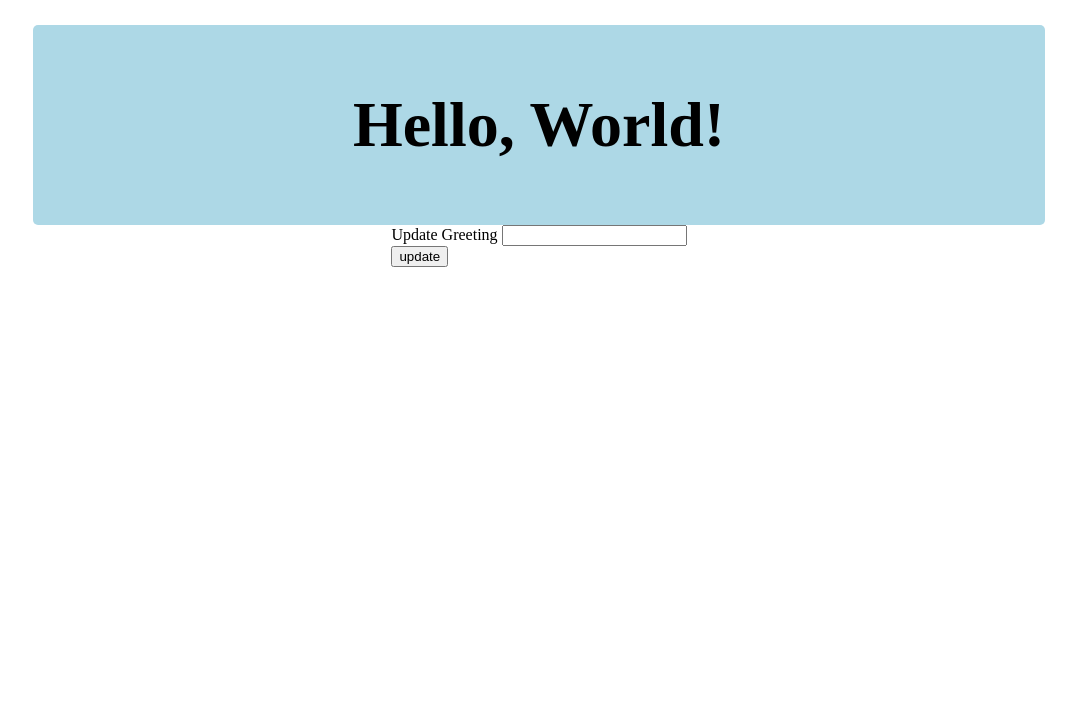
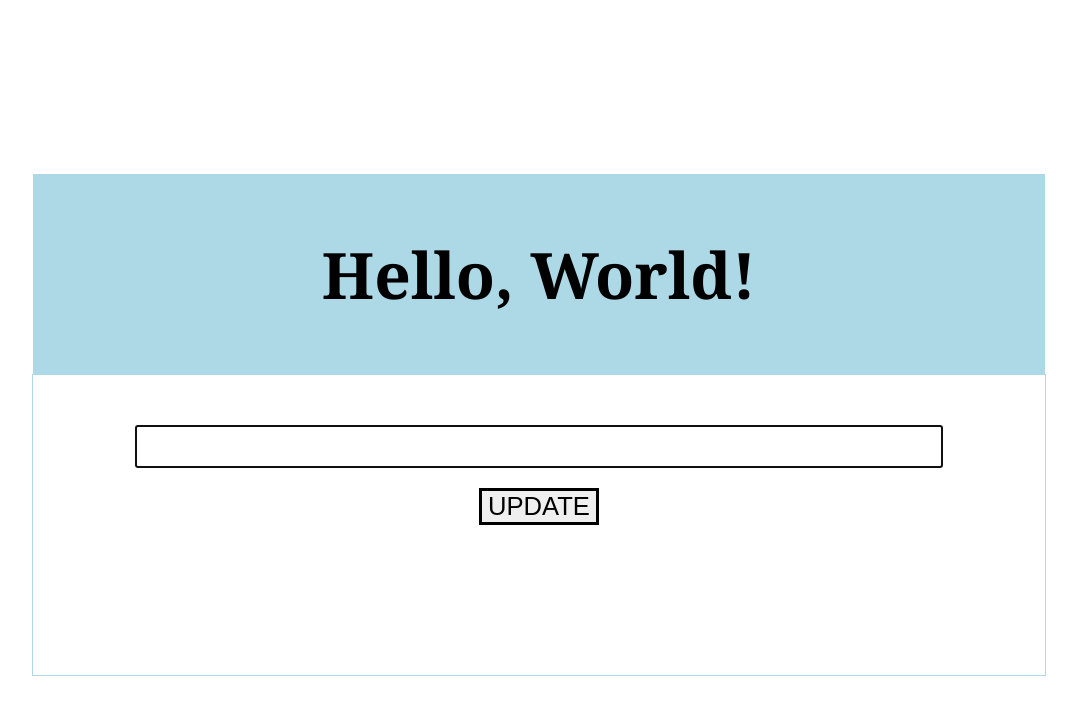
Before and after one commit to ksolo/hoscdev-greeter-ui, a website: page src/index.html in a window 1280 px wide. Shown: the whole page, without its empty margins (101-1178 px from the left). Drawn offline with Linux system fonts and the light colour scheme.

Commit message:
initial styles

```diff
--- a/src/css/app.css
+++ b/src/css/app.css
@@ -1,16 +1,21 @@
+html, body {
+  height: 100%;
+  font-family: Cambria, Cochin, Georgia, Times, 'Times New Roman', serif;
+}
+
 main {
   align-items: center;
   display: flex;
   flex-direction: column;
   justify-content: center;
   margin: 25px auto;
+  min-height: 100%;
   width: 80%;
 }
 
 section.current-greeting {
   align-items: center;
   background-color: lightblue;
-  border-radius: 5px;
   display: flex;
   flex-direction: column;
   font-size: 4em;
@@ -20,3 +25,34 @@ section.current-greeting {
   width: 100%;
   text-align: center;
 }
+
+section.update-greeting {
+  border: 1px solid lightblue;
+
+  font-size: 2em;
+  min-height: 300px;
+  width: 100%;
+}
+
+section.update-greeting form {
+  margin: 30px auto;
+  text-align: center;
+}
+
+form label {
+  display: none;
+}
+
+form input[type=text] {
+  display: inline-block;
+  font-size: 1em;
+  margin: 20px;
+  width: 80%;
+}
+
+form input[type=submit] {
+  border: 3px solid black;
+  color: black;
+  font-size: 0.8em;
+  text-transform: uppercase;
+}
--- a/src/index.html
+++ b/src/index.html
@@ -16,7 +16,7 @@
       <form id="set-greeting">
         <div>
           <label>Update Greeting</label>
-          <input type="text" name="greeting">
+          <input type="text" name="greeting" autofocus>
         </div>
         <div>
           <input type="submit" value="update">
```
